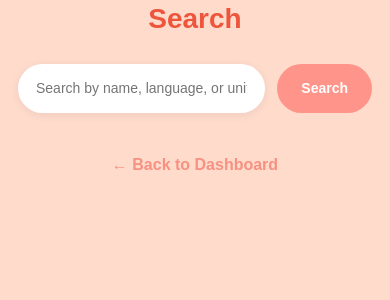
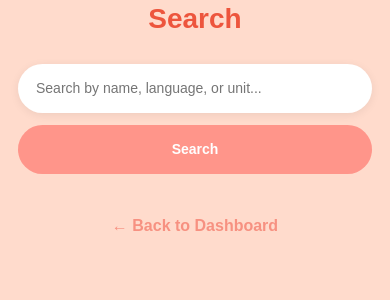
Before and after one commit to TomTran11/CITS3403_AGILE_WEB, a Flask app: page /search in a window 390 px wide. Shown: the part 102-402 px from the top of the page. Run offline with Flask 3, Linux system fonts and the light colour scheme; the visitor is signed in with stand-in values (Sample User, id 1).

Commit message:
fixed dashboard css to better combo of commits that were merged

```diff
--- a/web/static/css/dashboard.css
+++ b/web/static/css/dashboard.css
@@ -164,8 +164,22 @@
 .heart-btn.liked  { color: #F28A80; }
 /* base.css의 button/input 전역 스타일 override */
 .dashboard-content button { width: auto; margin-top: 0 ; }
-.dashboard-content input  { width: auto; margin: 0 ; }
+.dashboard-content input  {margin: 0 ; }
 .search-btn  { width: auto; padding: 16px 32px; border-radius: 30px; }
+
+
+/* Override global button and input styles inside dashboard */
+.dashboard-content button {
+    width: auto;
+    margin-top: 0;
+}
+
+.dashboard-content input {
+    width: auto;
+    margin: 0;
+}
+
+/* carousel */
 
 .carousel-inner{
     mask-image: linear-gradient(to left,transparent 0%, black 3%, black 97%, transparent 100%);
@@ -210,3 +224,35 @@
 .carousel-control-prev, .carousel-control-next {
    pointer-events: none;
 }
+
+
+@media screen and (max-width: 650px) {
+    .dashboard-content {
+        padding: 40px 24px;
+        gap: 36px;
+    }
+
+    .dashboard-greeting {
+        font-size: 36px;
+    }
+
+    .search-bar-wrap {
+        flex-direction: column;
+        align-items: stretch;
+    }
+
+    .search-btn {
+        width: 100%;
+    }
+}
+
+@media screen and (max-width: 360px) {
+    .dashboard-content {
+        padding: 32px 16px;
+    }
+
+    .dashboard-greeting {
+        font-size: 30px;
+    }
+
+}
```
